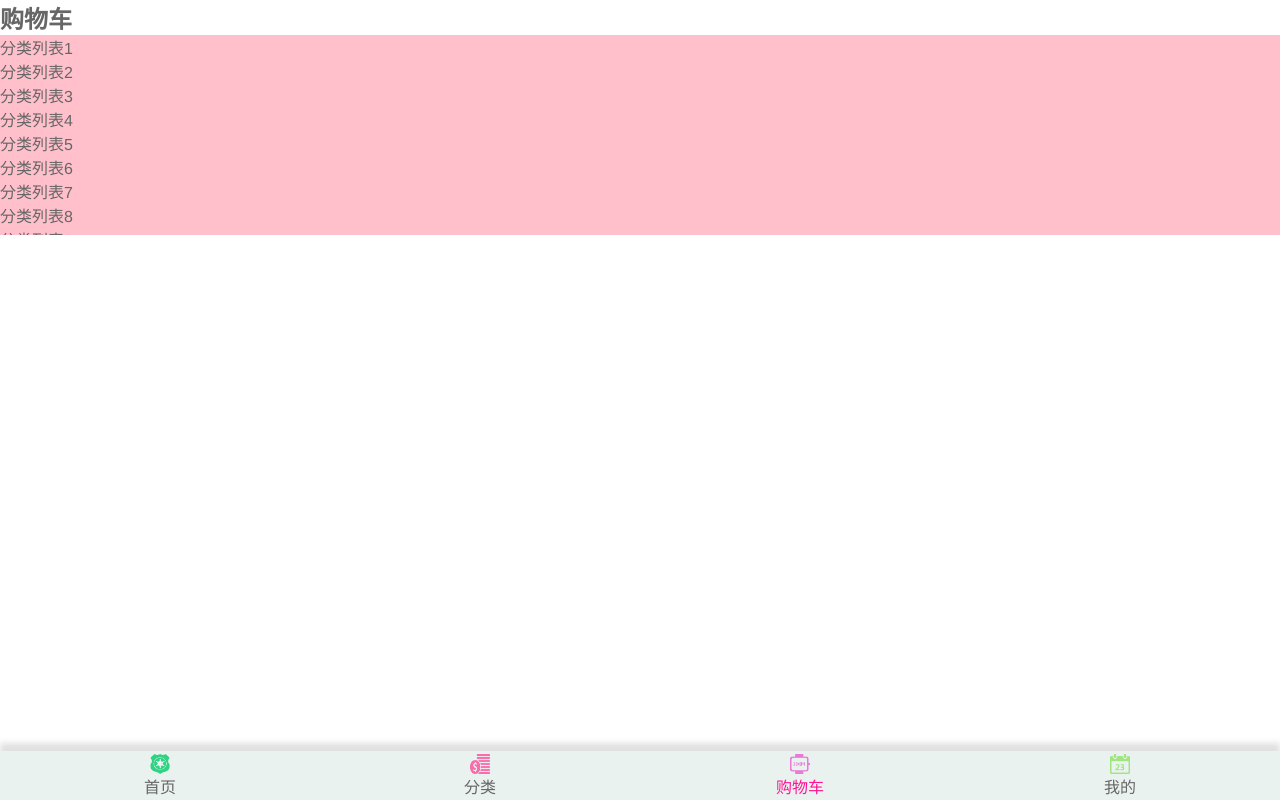
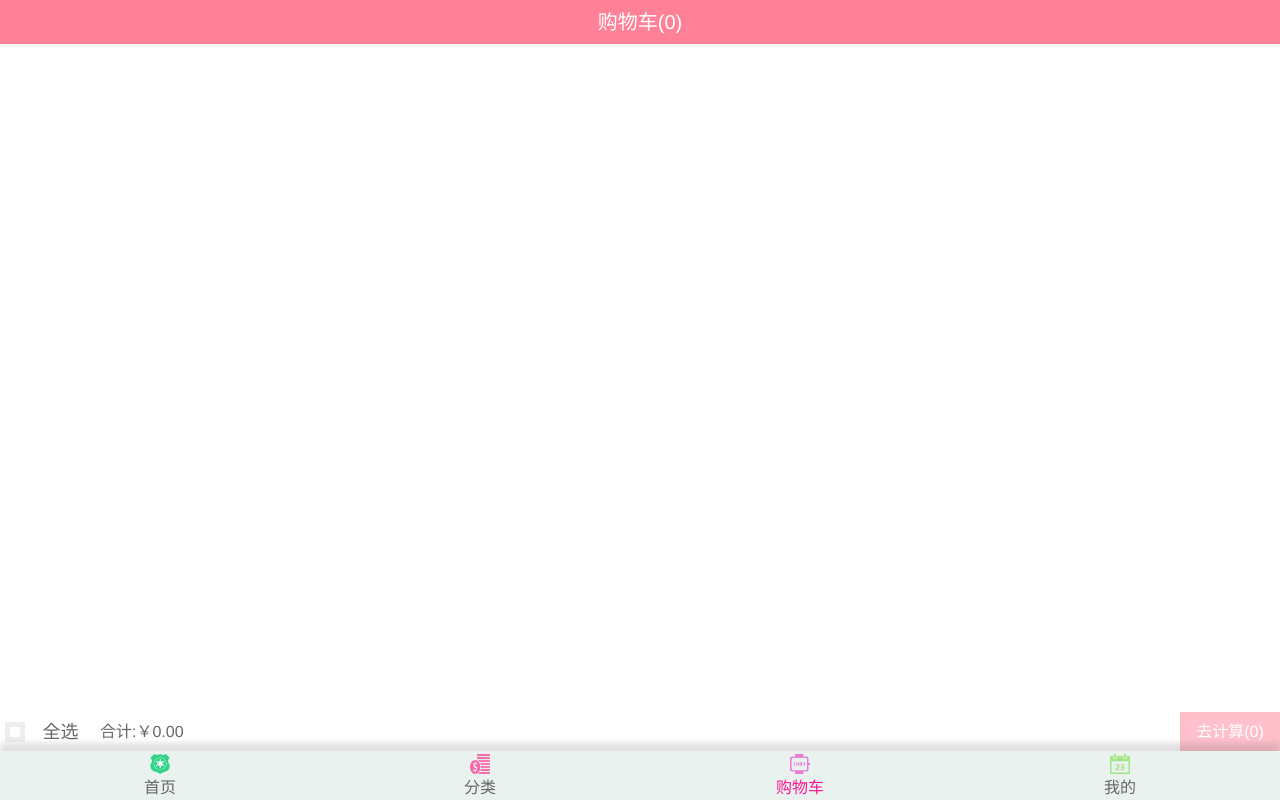
Before and after one commit to XJiaJie/SuperMall-X, a Vue app: page /cart in a window 1280 px wide. Built offline with nearby package versions, Linux system fonts and the light colour scheme.

Commit message:
导航栏（数字的实现）、购物车商品列表的展示、选中与不选中的切换、底部工具栏的封装

```diff
--- /dev/null
+++ b/src/components/content/checkButton/CheckButton.vue
@@ -0,0 +1,39 @@
+<template>
+  <div class="check-button" :class="{active:isChecked}" >
+  <div class="null"  ></div>
+   <!-- <span v-if="isShow"><img src="~assets/img/cart/billcheckg.png" alt=""></span>
+    <span v-else><img src="~assets/img/cart/billcheck.png" alt=""></span> -->
+  </div>
+</template>
+
+<script>
+
+  export default {
+    name:'CheckButton',
+    props:{
+      isChecked:{
+        type:Boolean,
+        default:false,
+      }
+    },
+
+  }
+</script>
+<style lang='' scoped>
+.check-button{
+     border-radius:50%;
+}
+.check-button img{
+ width:25px;
+ height:25px;
+
+}
+.null{
+  width:20px;
+  height:20px;
+  border:5px solid #eee
+}
+.active{
+  background-color:red;
+}
+</style>
--- a/src/store/actions.js
+++ b/src/store/actions.js
@@ -13,10 +13,10 @@ export default {
         // }
         //判断oldPrduct
         if(oldProduct){
-            // oldProduct.count+=1
+            oldProduct.count+=1
             context.commit('addCounter',oldProduct)
         }else{
-            // payload.count = 1
+            payload.count = 1
             context.commit('addToCart',payload)
         }
 
--- /dev/null
+++ b/src/store/getters.js
@@ -0,0 +1,8 @@
+export default {
+    cartLength(state){
+        return state.cartList.length
+    },
+    cartList(state){
+        return state.cartList
+    }
+}
--- a/src/store/index.js
+++ b/src/store/index.js
@@ -2,6 +2,7 @@ import Vue from 'vue'
 import Vuex from 'vuex'
 import mutations from './mutations'
 import actions from './actions'
+import getters from './getters'
 //安装插件
 Vue.use(Vuex)
 
@@ -13,6 +14,7 @@ const store = new Vuex.Store({
     state,
     actions,
     mutations,
+    getters,
 })
 
 //挂载vue实例上
--- a/src/store/mutations.js
+++ b/src/store/mutations.js
@@ -4,6 +4,7 @@ export default {
         payload.count++
     },
     addToCart(state,payload){
+        payload.checked = true
         state.cartList.push(payload)
     }
 }
--- a/src/views/cart/Cart.vue
+++ b/src/views/cart/Cart.vue
@@ -1,128 +1,41 @@
 <template>
-<div class="sell">
-<h2>购物车</h2>
-<scroll class="conent">
-  <ul >
-  <li>分类列表1</li>
-  <li>分类列表2</li>
-  <li>分类列表3</li>
-  <li>分类列表4</li>
-  <li>分类列表5</li>
-  <li>分类列表6</li>
-  <li>分类列表7</li>
-  <li>分类列表8</li>
-  <li>分类列表9</li>
-  <li>分类列表10</li>
-  <li>分类列表11</li>
-  <li>分类列表12</li>
-  <li>分类列表13</li>
-  <li>分类列表14</li>
-  <li>分类列表15</li>
-  <li>分类列表16</li>
-  <li>分类列表17</li>
-  <li>分类列表18</li>
-  <li>分类列表19</li>
-  <li>分类列表20</li>
-  <li>分类列表21</li>
-  <li>分类列表22</li>
-  <li>分类列表23</li>
-  <li>分类列表24</li>
-  <li>分类列表25</li>
-  <li>分类列表26</li>
-  <li>分类列表27</li>
-  <li>分类列表28</li>
-  <li>分类列表29</li>
-  <li>分类列表30</li>
-  <li>分类列表31</li>
-  <li>分类列表32</li>
-  <li>分类列表33</li>
-  <li>分类列表34</li>
-  <li>分类列表35</li>
-  <li>分类列表36</li>
-  <li>分类列表37</li>
-  <li>分类列表38</li>
-  <li>分类列表39</li>
-  <li>分类列表40</li>
-  <li>分类列表41</li>
-  <li>分类列表42</li>
-  <li>分类列表43</li>
-  <li>分类列表44</li>
-  <li>分类列表45</li>
-  <li>分类列表46</li>
-  <li>分类列表47</li>
-  <li>分类列表48</li>
-  <li>分类列表49</li>
-  <li>分类列表50</li>
-  <li>分类列表51</li>
-  <li>分类列表52</li>
-  <li>分类列表53</li>
-  <li>分类列表54</li>
-  <li>分类列表55</li>
-  <li>分类列表56</li>
-  <li>分类列表57</li>
-  <li>分类列表58</li>
-  <li>分类列表59</li>
-  <li>分类列表60</li>
-  <li>分类列表61</li>
-  <li>分类列表62</li>
-  <li>分类列表63</li>
-  <li>分类列表64</li>
-  <li>分类列表65</li>
-  <li>分类列表66</li>
-  <li>分类列表67</li>
-  <li>分类列表68</li>
-  <li>分类列表69</li>
-  <li>分类列表70</li>
-  <li>分类列表71</li>
-  <li>分类列表72</li>
-  <li>分类列表73</li>
-  <li>分类列表74</li>
-  <li>分类列表75</li>
-  <li>分类列表76</li>
-  <li>分类列表77</li>
-  <li>分类列表78</li>
-  <li>分类列表79</li>
-  <li>分类列表80</li>
-  <li>分类列表81</li>
-  <li>分类列表82</li>
-  <li>分类列表83</li>
-  <li>分类列表84</li>
-  <li>分类列表85</li>
-  <li>分类列表86</li>
-  <li>分类列表87</li>
-  <li>分类列表88</li>
-  <li>分类列表89</li>
-  <li>分类列表90</li>
-  <li>分类列表91</li>
-  <li>分类列表92</li>
-  <li>分类列表93</li>
-  <li>分类列表94</li>
-  <li>分类列表95</li>
-  <li>分类列表96</li>
-  <li>分类列表97</li>
-  <li>分类列表98</li>
-  <li>分类列表99</li>
-  <li>分类列表100</li>
-
-</ul>
-</scroll>
+<div class="cart">
+  <!-- 导航 -->
+<nav-bar class="nav-bar"><div slot="center">购物车({{cartLength}})</div></nav-bar>
+<!-- 商品列表 -->
+<cart-list></cart-list>
+<!-- 底部汇总 -->
+<cart-bottom-bar/>
 </div>
 </template>
 
 <script>
 import Scroll from 'components/common/scroll/Scroll.vue'
+import NavBar from 'components/common/navbar/NavBar.vue'
+import CartList from './childComps/CartList.vue'
+import CartBottomBar from './childComps/CartBottomBar.vue'
+
+import { mapGetters } from 'vuex'
+
+
   export default {
     name:'Cart',
     components:{
-      Scroll
+      Scroll,
+      NavBar,
+      CartList,
+      CartBottomBar,
+    },
+    computed:{
+      //两种语法
+      ...mapGetters(['cartLength'])
+      }
     }
-  }
 </script>
 <style lang='' scoped>
-.conent{
-  height:200px;
-  background-color:pink;
-  overflow:hidden;
-  /* overflow-y:scroll; */
+.nav-bar{
+  background-color:var(--color-tint);
+  color:#fff;
 }
+
 </style>
--- /dev/null
+++ b/src/views/cart/childComps/CartBottomBar.vue
@@ -0,0 +1,72 @@
+<template>
+  <div class="bottom-bar">
+    <div class="check-button">
+        <check-button class="button"/>
+        <span>全选</span>
+    </div>
+    <div class="total-price">
+        合计:{{totalPrice}}
+    </div>
+    <div class="calculate">
+        去计算({{checkLength}})
+    </div>
+  </div>
+</template>
+
+<script>
+import CheckButton from 'components/content/checkButton/CheckButton.vue'
+  export default {
+    name:'CartBottomBar',
+    components:{
+        CheckButton
+    },
+    computed:{
+        totalPrice(){
+         return '￥'+ this.$store.state.cartList.filter(item=>{
+            return item.checked
+         }).reduce((preValue,item)=>{
+            return preValue + item.price*item.count
+         },0).toFixed(2)
+        },
+        checkLength(){
+            return this.$store.state.cartList.filter(item=>item.checked).length
+        }
+    }
+  }
+</script>
+<style lang='' scoped>
+.bottom-bar{
+    height:44px;
+    width:100%;
+    background-color:#fff;
+    position:absolute;
+    bottom:44px;
+    display:flex;
+}
+.check-button{
+    display:flex;
+    font-size:18px;
+    font-weight:550;
+    line-height:40px;
+    width:80px;
+}
+.check-button span{
+    flex:1;
+}
+.button{
+    margin-top:10px;
+    margin-left:5px;
+    flex:1;
+}.total-price{
+    line-height:40px;
+    margin-left:20px;
+    flex:1;
+}
+.calculate{
+    line-height:40px;
+    width:100PX;
+    background-color:pink;
+    text-align:center;
+    color:#fff
+}
+</style>
--- /dev/null
+++ b/src/views/cart/childComps/CartList.vue
@@ -0,0 +1,42 @@
+<template>
+<div class="cart-list">
+ <scroll class="conent" ref="scroll">
+    <cart-list-item v-for="(item,index) in cartList" :item-info="item" :key="index"></cart-list-item>
+ </scroll>
+</div>
+
+</template>
+
+<script>
+import Scroll from 'components/common/scroll/Scroll.vue'
+import CartListItem from './CartListItem'
+import { mapGetters } from 'vuex'
+
+  export default {
+    name:'CartList',
+    components:{
+        Scroll,
+        CartListItem,
+    },
+    computed:{
+        ...mapGetters(['cartList'])
+    },
+    //活跃的页面
+    activated(){
+        this.$refs.scroll.refresh()
+    }
+  }
+</script>
+<style lang='' scoped>
+.cart-list{
+  overflow:hidden;
+  position:absolute;
+  top:44px;
+  bottom:79px;
+  left:0;
+  right:0;
+}
+.conent{
+    height:100%;
+}
+</style>
--- /dev/null
+++ b/src/views/cart/childComps/CartListItem.vue
@@ -0,0 +1,93 @@
+<template>
+  <div id="shop-item">
+    <div class="item-selector">
+    <CheckButton :is-checked="itemInfo.checked"  @click.native="checkBtn"/>
+    </div>
+    <div class="item-img">
+        <img :src="itemInfo.image" alt="商品图片">
+    </div>
+    <div class="item-info">
+        <div class="item-title">{{itemInfo.title}}</div>
+        <div class="item-desc">{{itemInfo.desc}}</div>
+        <div class="info-bottom">
+            <div class="item-price left">￥{{itemInfo.price}}</div>
+            <div class="item-count right">x{{itemInfo.count}}</div>
+        </div>
+    </div>
+  </div>
+</template>
+
+<script>
+import CheckButton from 'components/content/checkButton/CheckButton.vue'
+  export default {
+    name:'CartListItem',
+    components:{
+        CheckButton
+    },
+    props:{
+        itemInfo:{
+            type:Object,
+            data(){
+                return{}
+            }
+        }
+    },
+    methods:{
+        checkBtn(){
+            this.itemInfo.checked = !this.itemInfo.checked
+        }
+    },
+  }
+</script>
+<style lang='' scoped>
+#shop-item{
+    width:100%;
+    display:flex;
+    font-size:0;
+    padding:5px;
+    border-radius:1px solid #ccc
+}
+.item-selector{
+    width:20px;
+    display:flex;
+    justify-content:center;
+    align-items:center;
+}
+.item-title, .item-desc{
+    overflow:hidden;
+    white-space:nowrap;
+    text-overflow:ellipsis;
+}
+.item-img{
+    padding:5px;
+}
+.item-img img{
+    width:80px;
+    height:100px;
+    display:block;
+    border-radius:5px;
+}
+.item-info{
+    font-size:17px;
+    color:#333;
+    padding:5px 10px;
+    position:relative;
+    overflow:hidden;
+}
+.item-info .item-desc{
+    font-size:14px;
+    color:#666;
+    margin-top:15px;
+}
+.info-bottom{
+    margin-top:10px;
+    position:absolute;
+    bottom:10px;
+    left:10px;
+    right:10px;
+}
+
+.info-bottom .item-price{
+    color:orangered
+}
+</style>
--- a/src/views/category/Category.vue
+++ b/src/views/category/Category.vue
@@ -1,6 +1,6 @@
 <template>
 <div id="categroy">
-<nav-bar><div slot="center">商品</div></nav-bar>
+<nav-bar><div slot="center">分类</div></nav-bar>
 <scroll class="conent" >
   <ul >
   <li>分类列表1</li>
--- a/src/views/detail/Detail.vue
+++ b/src/views/detail/Detail.vue
@@ -146,7 +146,7 @@ import { getDetail, Goods,Shop ,GoodsParam, getRecommend} from 'network/detail'
         this.isShowBackTop=(-position.y)>1000
        },
        addToCart(){
-        console.log('---');
+        // console.log('---');
          //获取购物车需要展示的信息
          const product={}
          product.image=this.topImages[0];
@@ -156,7 +156,7 @@ import { getDetail, Goods,Shop ,GoodsParam, getRecommend} from 'network/detail'
          product.iid=this.iid
 
          //将商品添加到购物车里
-        //  this.$store.cartList.push(product) i修改必须通过mutation
+        //  this.$store.cartList.push(product) 修改必须通过mutation
         // mutations的调用：this.$store.commit('addCart',product)
         //ations的调用
         this.$store.dispatch('addCart',product)
--- a/src/views/detail/childComps/DetailCommentInfo.vue
+++ b/src/views/detail/childComps/DetailCommentInfo.vue
@@ -73,6 +73,7 @@ import {formatDate} from 'common/utils'
     margin-left:14px;
     margin-top:6px;
     font-size:20px;
+    font-weight:700;
 
 }
 .info-other{
```
Also changed, not shown: src/assets/img/cart/billcheck.png (added), src/assets/img/cart/billcheckg.png (added).
